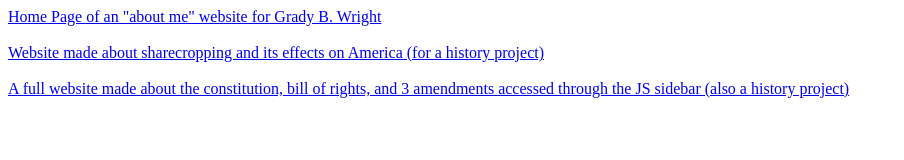
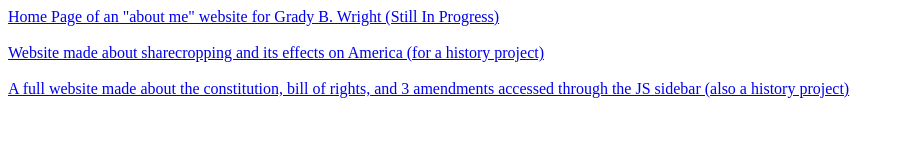
Before and after one commit to CHUCKIE525/CHUCKIE525.github.io, a plain HTML site: page index.html in a window 1280 px wide. Shown: the whole page, without its empty margins (0-904 px from the left). Drawn offline with Linux system fonts and the light colour scheme.

Commit message:
Update index.html

```diff
--- a/index.html
+++ b/index.html
@@ -8,7 +8,7 @@
 
 </head>
 <body>
-<a href="https://chuckie525.github.io/GradyB.Wright/">Home Page of an "about me" website for Grady B. Wright</a>
+<a href="https://chuckie525.github.io/GradyB.Wright/">Home Page of an "about me" website for Grady B. Wright (Still In Progress)</a>
 <br><br>
 <a href="https://chuckie525.github.io/Dickson9/">Website made about sharecropping and its effects on America (for a history project)</a>
 <br><br>
```
